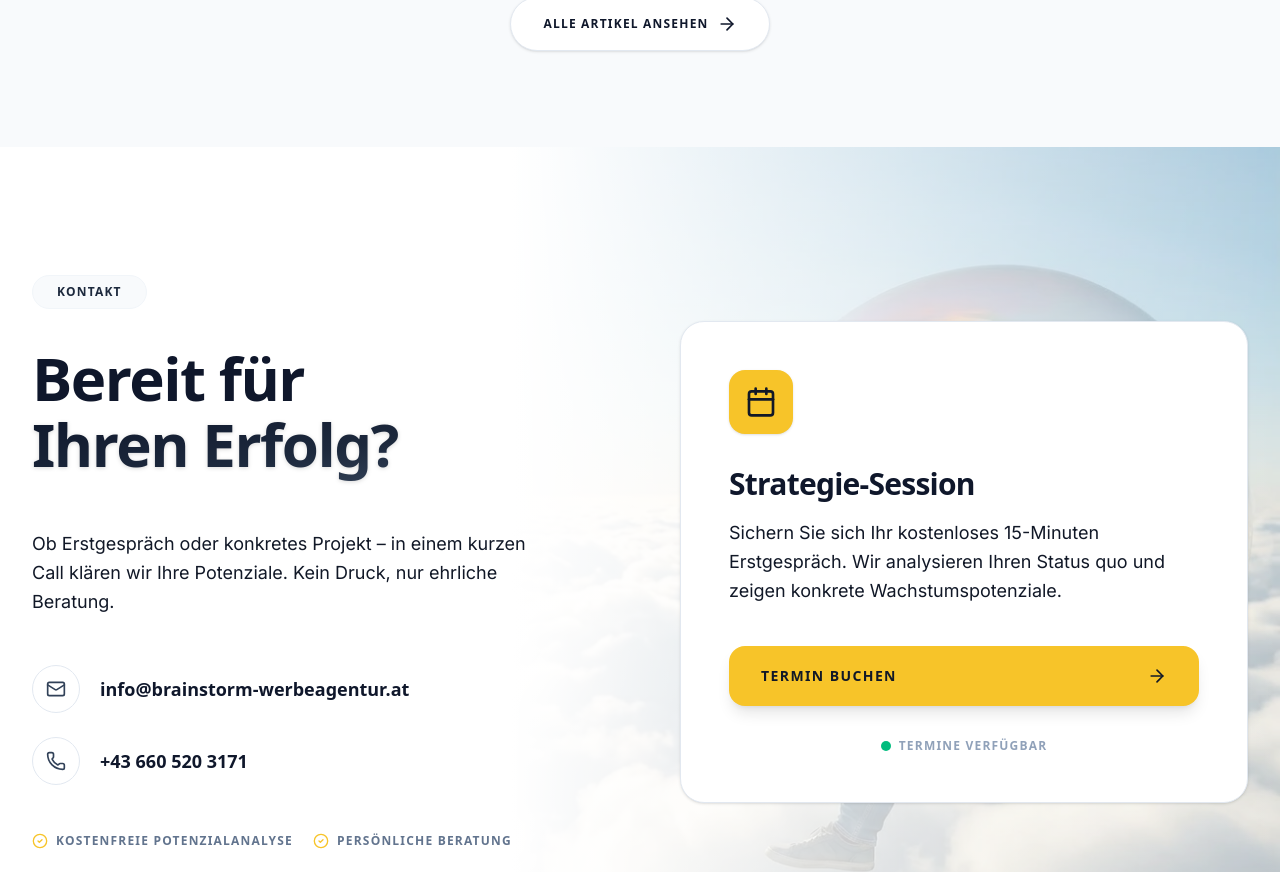
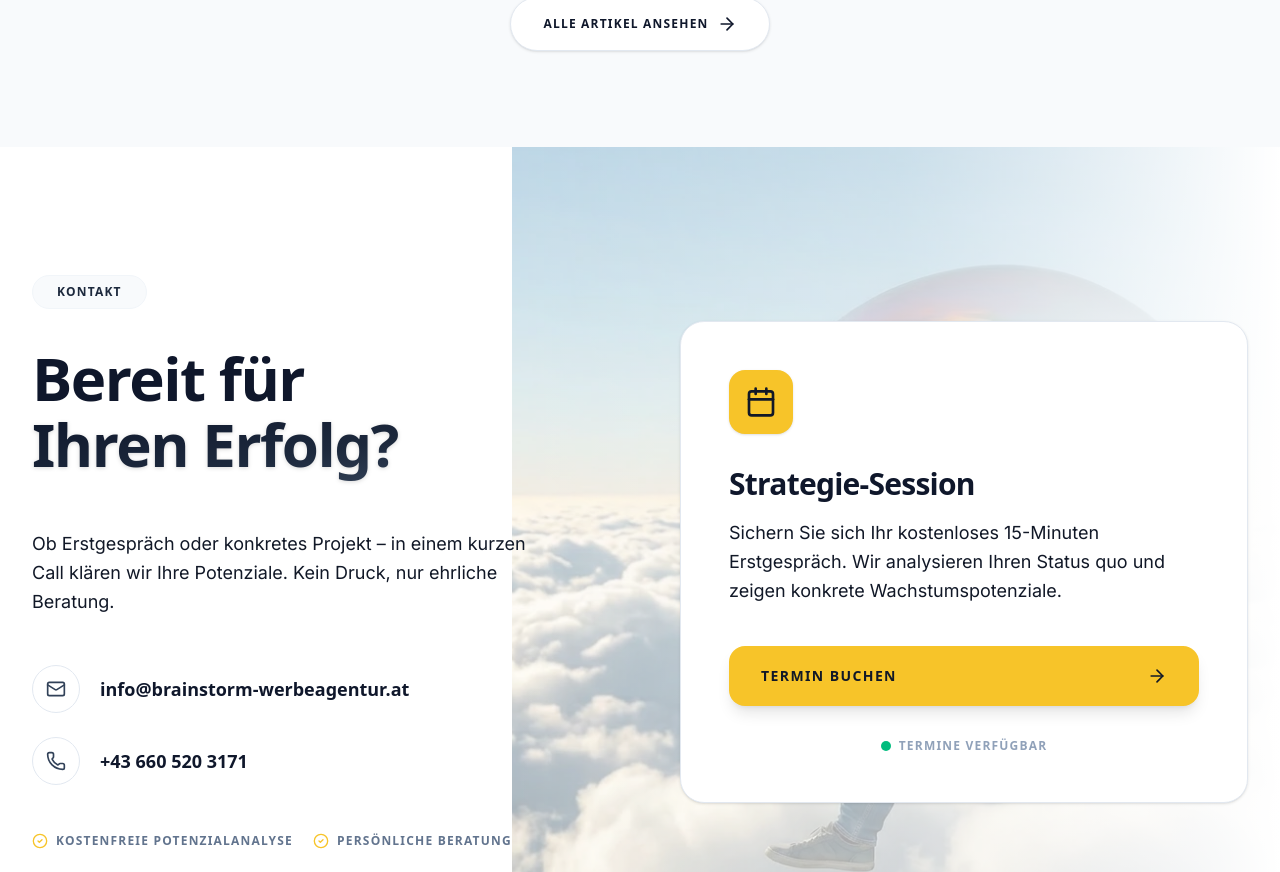
Before and after one commit to brainstormandi/brainstorm-ki-marketingagentur, a Next.js app: page / in a window 1280 px wide. Shown: the part 10179-11051 px from the top of the page. Built offline with nearby package versions, Linux system fonts and the light colour scheme.

Commit message:
style: reverse contact section gradient to white-on-right

```diff
--- a/app/components/Contact.tsx
+++ b/app/components/Contact.tsx
@@ -18,8 +18,8 @@
                     priority
                     unoptimized
                 />
-                {/* Gradient overlap */}
-                <div className="absolute inset-0 bg-gradient-to-r from-white via-white/50 to-transparent"></div>
+                {/* Gradient overlap: White on the right, transparent on the left */}
+                <div className="absolute inset-0 bg-gradient-to-l from-white via-white/30 to-transparent"></div>
             </div>
 
             <div className="max-w-7xl mx-auto px-4 sm:px-6 lg:px-8 relative z-10">
```
